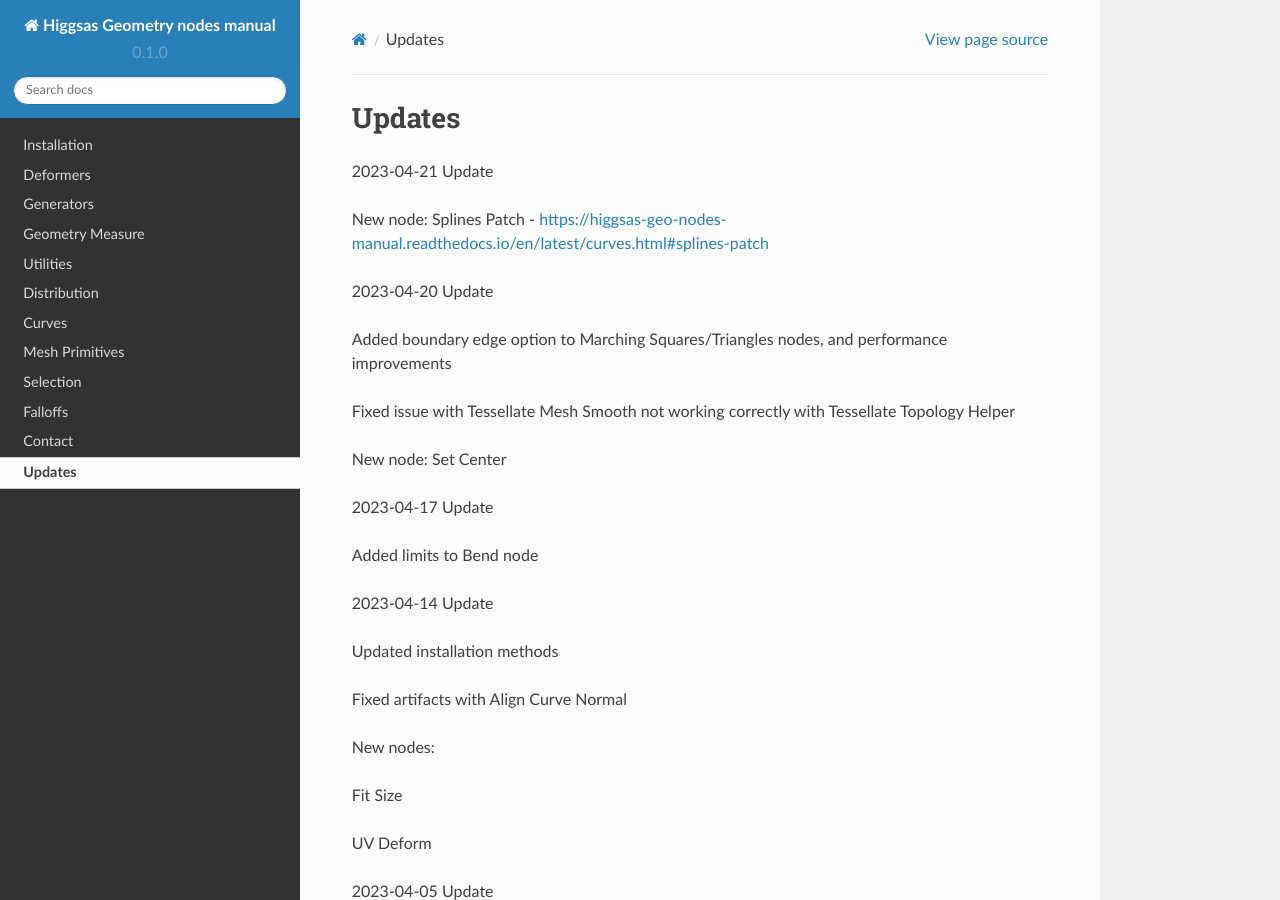
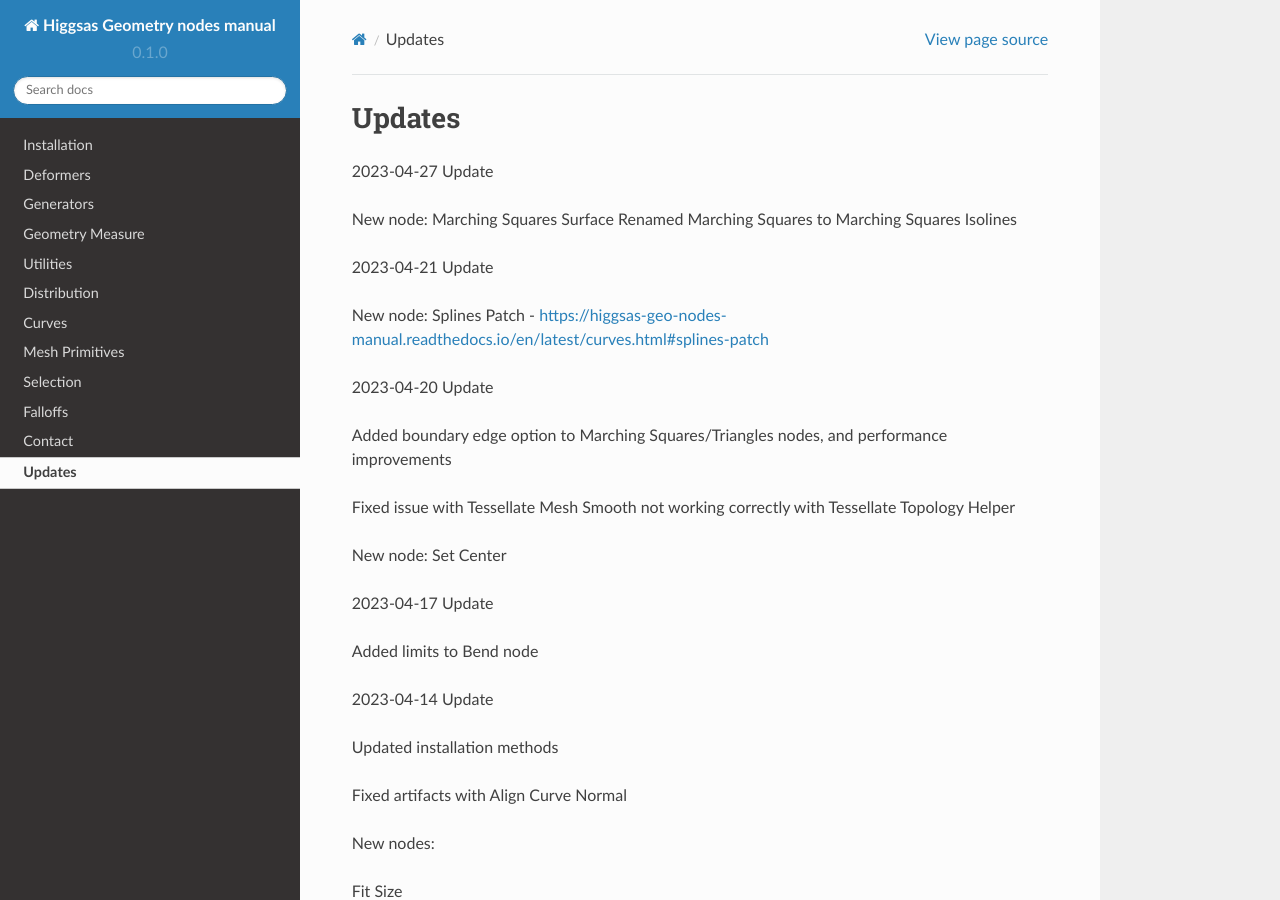
Before and after one commit to higgsas/higgsas_geo_nodes_manual, a Sphinx documentation site: the page built from docs/updates.rst, in a window 1280 px wide and 900 px high. Built offline with Sphinx 7.4.7 and the Read the Docs theme 2.0.0, drawn with Linux system fonts in a browser that asks for light colours.

Commit message:
Update updates.rst

```diff
--- a/docs/updates.rst
+++ b/docs/updates.rst
@@ -1,5 +1,10 @@
 Updates
 ===================================
+
+2023-04-27 Update
+
+New node: Marching Squares Surface
+Renamed Marching Squares to Marching Squares Isolines
 
 2023-04-21 Update
 
```
